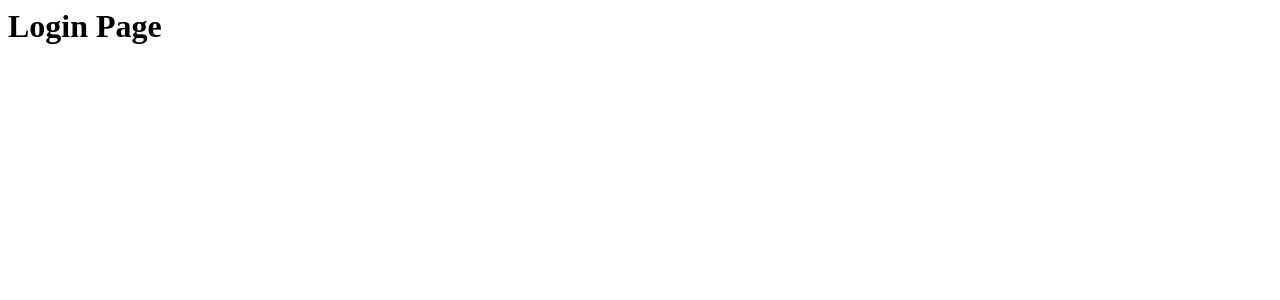
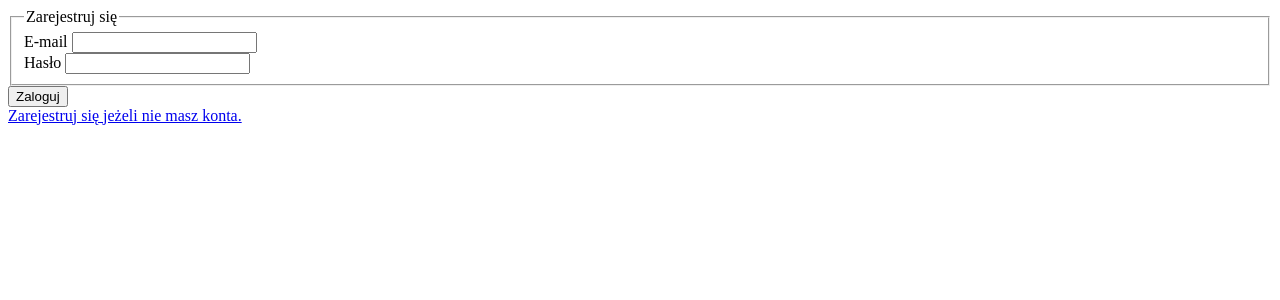
Before and after one commit to madragonse/TIP_project, a Flask app: page /login in a window 1280 px wide. Shown: the top 300 px of the page. Run offline with Flask 2, Linux system fonts and the light colour scheme.

Commit message:
Added login page

```diff
--- a/forms.py
+++ b/forms.py
@@ -16,7 +16,7 @@ class RegistrationForm(FlaskForm):
     submit = SubmitField('Zarejestruj')
 
 class LoginForm(FlaskForm):
-    username = StringField('E-mail',
+    email = StringField('E-mail',
         validators=[DataRequired(), Email()])
     password = PasswordField('Hasło', validators=[DataRequired()])
 
--- a/movml/templates/login.html
+++ b/movml/templates/login.html
@@ -1,5 +1,45 @@
 {% extends "base.html" %}
 
 {% block content %}
-    <h1>Login Page</h1>
+    <div class = "content">
+        <form method="POST" action="">
+            {{ form.hidden_tag() }}
+            <fieldset class="atributes">
+                <legend class="upText">Zarejestruj się</legend>
+                <div class="email_box">
+                    {{ form.email.label(class="atribut_label") }}
+                    {{ form.email(class="atribut_field") }}
+                    {% if form.email.errors %}
+                        {% for error in form.email.errors%}
+                        <div class="atribut_error">
+                            {{ error }}
+                        </div>
+                        {% endfor %}
+                    {% endif %}
+                </div>
+
+                <div class="password_box">
+                    {{ form.password.label(class="atribut_label") }}
+                    {{ form.password(class="atribut_field") }}
+                    {% if form.password.errors %}
+                        {% for error in form.password.errors%}
+                        <div class="atribut_error">
+                            {{ error }}
+                        </div>
+                        {% endfor %}
+                    {% endif %}
+                </div>
+
+
+
+            </fieldset>
+            <div class="button">
+                {{ form.submit(class="button") }}
+            </div>
+            <div class="toLogin_box">
+                <a class="link" href = {{ url_for('register.register') }}>Zarejestruj się jeżeli nie masz konta.</a>
+            </div>
+
+        </form>
+    </div>
 {% endblock content %}
--- a/movml/templates/register.html
+++ b/movml/templates/register.html
@@ -27,7 +27,8 @@
                             {{ error }}
                         </div>
                         {% endfor %}
-                    {% endif %}                </div>
+                    {% endif %}
+                </div>
 
                 <div class="password_box">
                     {{ form.password.label(class="atribut_label") }}
@@ -38,7 +39,8 @@
                             {{ error }}
                         </div>
                         {% endfor %}
-                    {% endif %}                </div>
+                    {% endif %}
+                </div>
 
                 <div class="cpassword_box">
                     {{ form.confirm_password.label(class="atribut_label") }}
--- a/movml/views/login.py
+++ b/movml/views/login.py
@@ -1,4 +1,5 @@
-from flask import Blueprint, render_template
+from flask import Blueprint, render_template, redirect
+from flask.helpers import flash, url_for
 
 from forms import LoginForm
 
@@ -8,4 +9,8 @@ login_bp = Blueprint('login', __name__, template_folder='templates')
 @login_bp.route('/login', methods=['GET', 'POST'])
 def login():
     form = LoginForm()
+    if form.validate_on_submit():
+        #TODO featch from database
+        flash("Zalogowałeś się.", 'info')
+        return redirect(url_for('home.home'))
     return render_template('login.html', title='Zaloguj', form = form)
--- a/movml/views/register.py
+++ b/movml/views/register.py
@@ -11,6 +11,7 @@ register_bp = Blueprint('register', __name__, template_folder='templates')
 def register():
     form = RegistrationForm()
     if form.validate_on_submit():
+        #TODO register to database
         flash("Brawo {}, stworzyłeś konto.".format(form.username.data), 'info')
         return redirect(url_for('home.home'))
     return render_template('register.html', title='Zarejestruj', form = form)
--- a/requirements.txt
+++ b/requirements.txt
@@ -1,8 +1,11 @@
 click==7.1.2
+dnspython==2.1.0
+email-validator==1.1.2
 Flask==1.1.2
 Flask-SQLAlchemy==2.5.1
 Flask-WTF==0.14.3
 greenlet==1.0.0
+idna==3.1
 itsdangerous==1.1.0
 Jinja2==2.11.3
 MarkupSafe==1.1.1
--- a/run.py
+++ b/run.py
@@ -4,5 +4,4 @@ from flask_sqlalchemy import SQLAlchemy
 
 if __name__ == '__main__':
     app = create_app()
-    app
     app.run()
```
